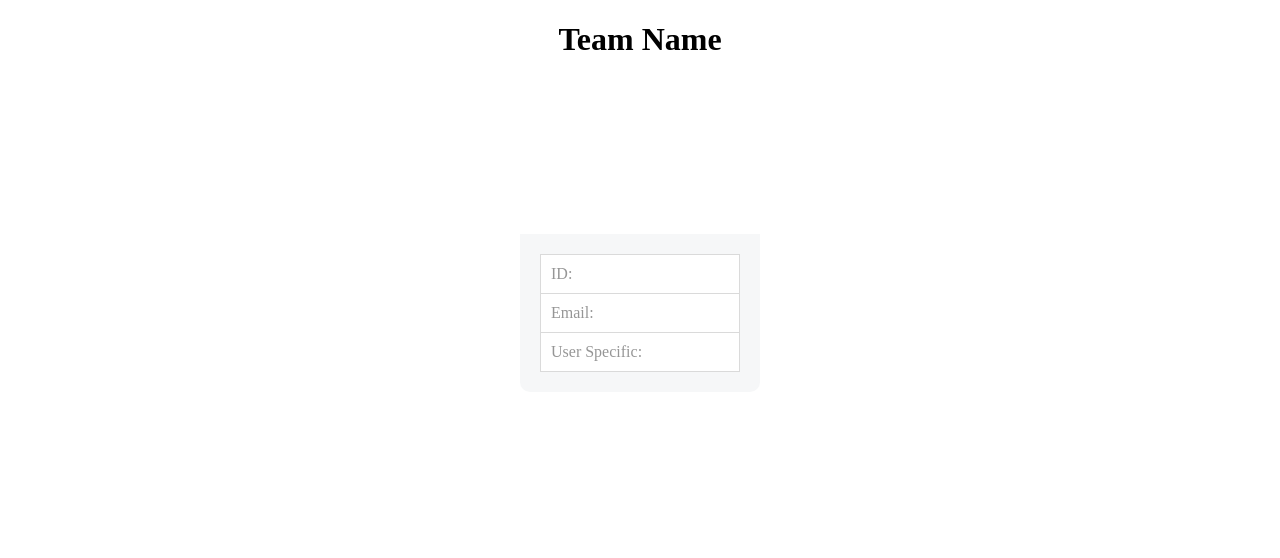
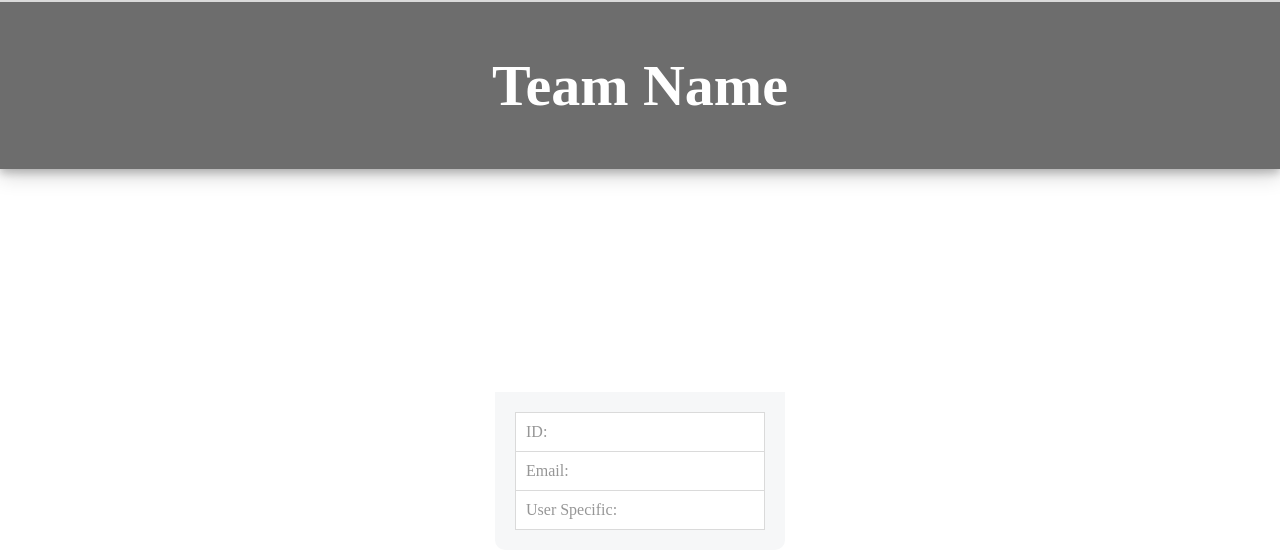
Before and after one commit to livingkurt/Team-Profile-Generator, a website: page templates/main.html in a window 1280 px wide. Drawn offline with Linux system fonts and the light colour scheme.

Commit message:
Fixed some styling, finalizing look

```diff
--- a/css/style.css
+++ b/css/style.css
@@ -1,17 +1,30 @@
 html {
     font-family: Futura;
+    height: 100%;
+}
+
+body {
+    margin: 0px;
+    height: 100%;
+    display: flex;
+    min-height: 100vh;
+    flex-direction: column;
+
 }
 
 
 header {
     text-align: center;
+    margin-top: 0px;
+
 }
 main {
     display: flex;
     justify-content: space-evenly;
     flex-wrap: wrap;
     width: auto;
-    margin: 0px 200px;
+    margin: 0px 100px;
+    margin-bottom: 50px;
 }
 
 /* full_container_d {
@@ -23,8 +36,39 @@ main {
 
 #container_d {
     display: flex;
+    margin: 30px 0px;
     /* justify-content: space-evenly; */
 }
+h1 {
+    /* margin-bottom: 50px; */
+    padding: 50px;
+    box-shadow: 0 4px 8px 0 rgba(0, 0, 0, 0.2), 0 6px 20px 0 rgba(0, 0, 0, 0.19);
+    border-top: 2px solid #dadada;
+    background-color: #6d6d6d;
+    margin-top: 0px;
+    color: white;
+    font-size: 58px;
+
+}
+
+    /* display: flex; */
+    /* min-height: 70vh; */
+    /* flex-direction: column; */
+    /* height: 0px; */
+    /* background: black; */
+    /* bottom: 0; */
+    /* color: white; */
+    /* display: flex; */
+    /* grid-row: 2; */
+    /* height: 80px; */
+    /* position: absolute; */
+    /* width: 100%; */
+    /* box-shadow: 0 4px 8px 0 rgba(0, 0, 0, 0.2), 0 6px 20px 0 rgba(0, 0, 0, 0.19); */
+    /* border-top: 2px solid #dadada; */
+    /* background-color: #6d6d6d; */
+    /* position: absolute; */
+    /* bottom: 0; */
+    /* width: 100%; */
 
 h2 {
     color: white;
@@ -36,6 +80,38 @@ label {
 
 i {
     margin-right: 10px;
+}
+
+footer {
+    /* flex: 1; */
+    /* height: 50px;
+  position: absolute;
+  left: 0;
+  right: 0;
+  background-color: #00A;
+  z-index: 150; */
+    /* position: absolute;
+    left: 0;
+    bottom: 0;
+    width: 100%;
+    overflow: hidden;
+    margin-bottom: 0px; */
+    /* background: black;    */
+    /* bottom: 0;
+    color: white;
+    display: flex;
+    grid-row: 2;
+    height: 80px;
+    position: absolute;
+    width: 100%; */
+    /* padding: 75px; */
+    /* position: absolute;
+    left: 0;
+    bottom: 0;
+    height: 225px;
+    width: 100%;
+    overflow: hidden; */
+
 }
 
 #card_header_d {
@@ -72,10 +148,12 @@ i {
 
 #card_body_d {
     /* margin: 20px; */
-    padding: 20px;
+    /* padding: 20px; */
     /* background-color: #f3f3f3; */
     background-color: #f6f7f8;
     border-radius: 0px 0px 10px 10px;
+    width: 250px;
+    padding: 20px;
 
 }
 
```
Also changed, not shown: app.js (+94 -41 lines), output/team.html.
